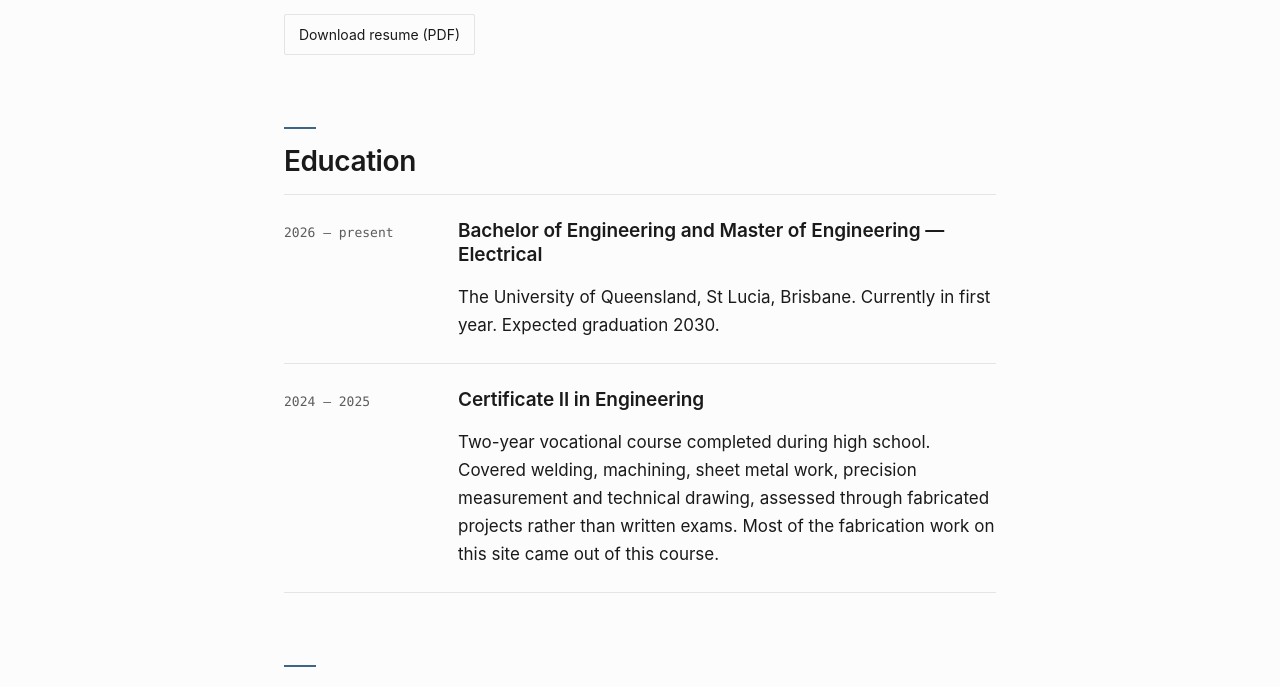
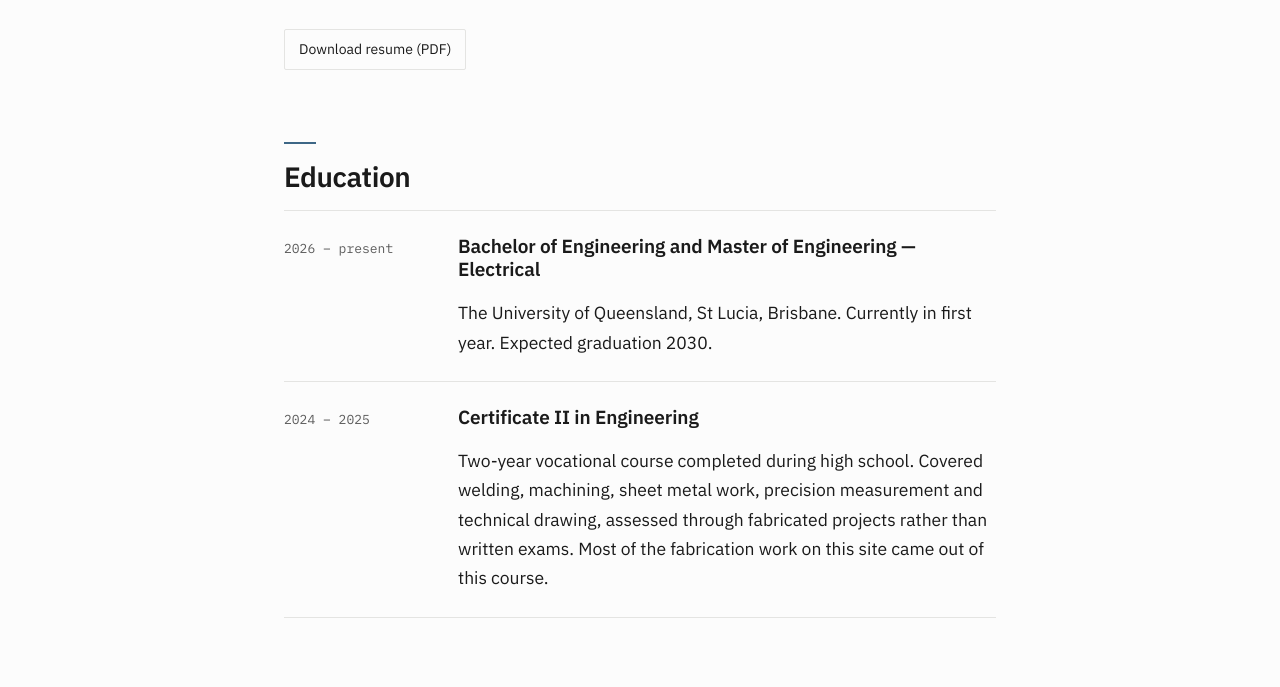
Before and after one commit to Bentley-Harris/Bentley-Harris.github.io, a plain HTML site: page resume.html in a window 1280 px wide. Shown: the part 307-994 px from the top of the page. Drawn offline with Linux system fonts and the light colour scheme.

Commit message:
Updating fonts and general UI design

```diff
--- a/assets/css/style.css
+++ b/assets/css/style.css
@@ -949,3 +949,125 @@ figcaption { margin-top: var(--s2); }
     transform: none;
   }
 }
+/* ==========================================================================
+   15. TYPEFACE  —  IBM Plex
+
+   Paste at the very END of assets/css/style.css, after block 14.
+
+   SETUP: create the folder assets/fonts/ and put these four files in it:
+       IBMPlexSans-Regular.woff2
+       IBMPlexSans-SemiBold.woff2
+       IBMPlexSans-Italic.woff2
+       IBMPlexMono-Regular.woff2
+       LICENSE.txt            (keep this — the licence requires it)
+
+   No CDN, no build step, no internet needed. The files sit in your folder
+   like every other asset, so the site still works offline and will still
+   work in ten years. 260 KB total, cached after the first page view.
+
+   WHY PLEX: it was commissioned by IBM as a corporate typeface for an
+   engineering company, and the Sans and Mono are designed as a family. Your
+   stylesheet already uses monospace as its one deliberate signature — this
+   makes that pairing intentional rather than incidental.
+
+   TO UNDO: delete this block. The system fonts come straight back.
+   ========================================================================== */
+
+@font-face {
+  font-family: "IBM Plex Sans";
+  src: url("../fonts/IBMPlexSans-Regular.woff2") format("woff2");
+  font-weight: 400;
+  font-style: normal;
+  font-display: swap;   /* show text immediately in the fallback, swap when ready */
+}
+
+@font-face {
+  font-family: "IBM Plex Sans";
+  src: url("../fonts/IBMPlexSans-Italic.woff2") format("woff2");
+  font-weight: 400;
+  font-style: italic;
+  font-display: swap;
+}
+
+@font-face {
+  font-family: "IBM Plex Sans";
+  src: url("../fonts/IBMPlexSans-SemiBold.woff2") format("woff2");
+  font-weight: 600;
+  font-style: normal;
+  font-display: swap;
+}
+
+@font-face {
+  font-family: "IBM Plex Mono";
+  src: url("../fonts/IBMPlexMono-Regular.woff2") format("woff2");
+  font-weight: 400;
+  font-style: normal;
+  font-display: swap;
+}
+
+/* Point the existing tokens at the new faces. Everything else on the site
+   already reads from these two variables, so this one change propagates
+   through every page. The system stack stays as a fallback. */
+:root {
+  --font-sans: "IBM Plex Sans", -apple-system, BlinkMacSystemFont, "Segoe UI",
+               Roboto, "Helvetica Neue", Arial, sans-serif;
+  --font-mono: "IBM Plex Mono", ui-monospace, SFMono-Regular, "SF Mono",
+               Menlo, Consolas, "Liberation Mono", monospace;
+}
+
+/* Plex has a slightly smaller x-height than most system fonts, so the body
+   text wants a touch more size and line height to read the same. */
+body {
+  font-size: 17.5px;
+  line-height: 1.68;
+}
+
+/* Plex Mono is wider than most system monos. Drop the metadata a hair so
+   long category lines still fit on a phone. */
+.meta,
+figcaption { font-size: 12.5px; }
+
+
+/* ==========================================================================
+   16. OPTIONAL — MORE VISIBLE STILL
+
+   Block 14 was deliberately quiet. If after the typeface you still want
+   more, these two are the next real steps up. Add them one at a time.
+   ========================================================================== */
+
+/* --- 16a. A bigger, more confident page title -----------------------------
+   Block 14 capped h1 at 48px. On a laptop that is still polite. This lets
+   it reach 64px, which is where a name at the top of a page starts to feel
+   like a masthead rather than a heading. */
+
+h1 {
+  font-size: clamp(38px, 7vw, 64px);
+  letter-spacing: -0.035em;
+  line-height: 1.05;
+}
+
+
+/* --- 16b. A tinted band behind the Skills section -------------------------
+   Four dense paragraphs of comma-separated skills is the flattest part of
+   the home page. A background tint breaks the page into sections without
+   adding a single moving part.
+
+   REQUIRES ONE HTML EDIT: on index.html, find the <section> that contains
+   the "Skills" heading and add the class, e.g.
+       <section class="section band">
+   -------------------------------------------------------------------------- */
+
+.band {
+  background: var(--surface);
+  border-top: 1px solid var(--hairline);
+  border-bottom: 1px solid var(--hairline);
+  padding: var(--s6) 0;
+  margin: var(--s6) 0;
+}
+
+/* The band runs edge to edge while its contents stay in the reading column. */
+.band > .wrap,
+.band > .measure {
+  margin-left: auto;
+  margin-right: auto;
+}
```
Also changed, not shown: assets/fonts/IBMPlexMono-Regular.woff2 (added), assets/fonts/IBMPlexSans-Italic.woff2 (added), assets/fonts/IBMPlexSans-Regular.woff2 (added), assets/fonts/IBMPlexSans-SemiBold.woff2 (added), assets/fonts/LICENSE.txt (added).
